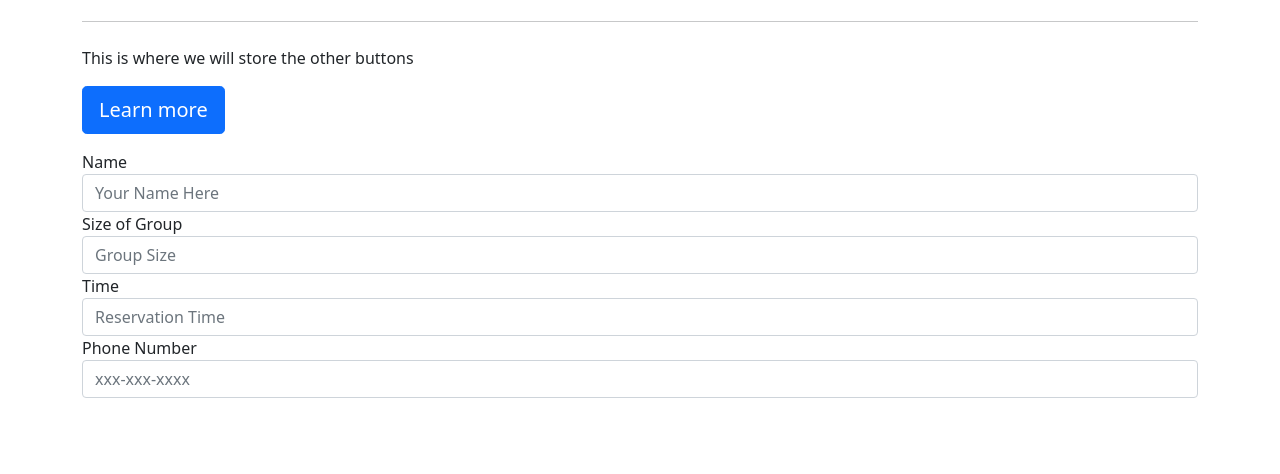
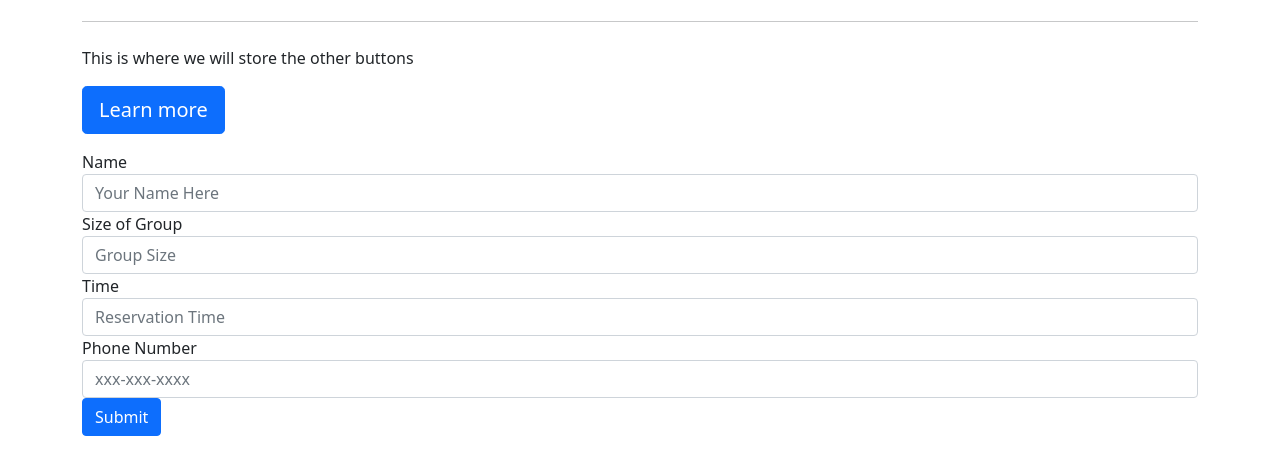
Before and after one commit to Maniac-i/Hot-Restaurant, a website: page form.html in a window 1280 px wide. Shown: the part 108-582 px from the top of the page. Drawn offline with nearby package versions, Linux system fonts and the light colour scheme.

Commit message:
Button added to reservation form.

```diff
--- a/form.html
+++ b/form.html
@@ -40,6 +40,7 @@
                         <label for="exampleFormControlInput1">Phone Number</label>
                         <input class="form-control" id="reservationNumber" placeholder="xxx-xxx-xxxx">
                     </div>
+                    <a href="#" class="btn btn-primary" id="submit">Submit</a>
                   </form>
             </div>
         </div>
```
